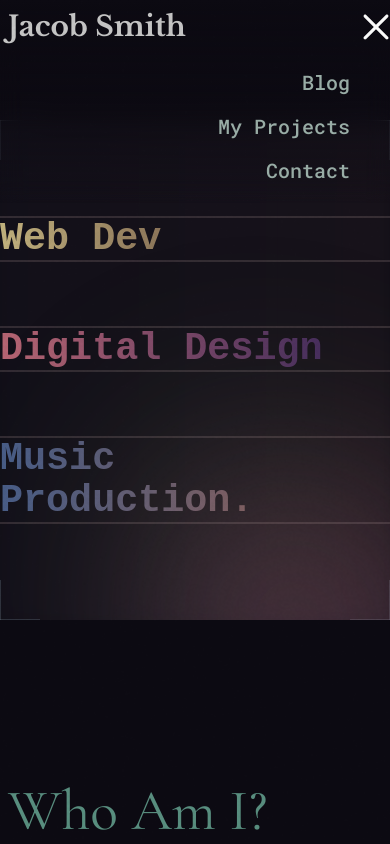
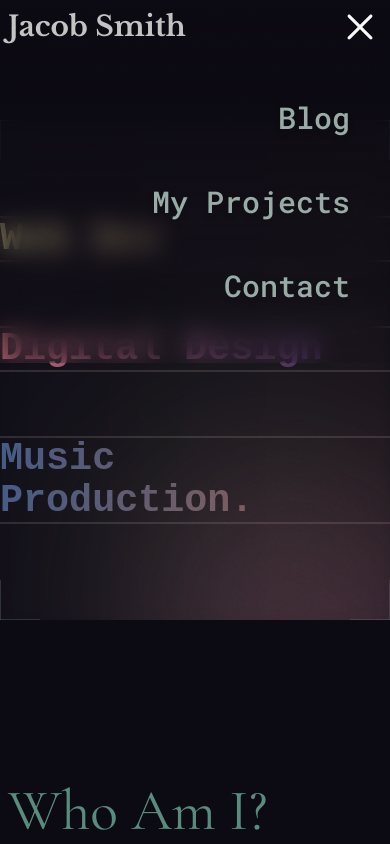
Before and after one commit to xojacob/first_player, a React (Vite) app: page /first_player/myprojects/1 in a window 390 px wide. Both pictures are taken after a click on the picture 376 px from the left and 27 px from the top of the page. Shown: the top 844 px of the page. Built offline with nearby package versions, Linux system fonts and the light colour scheme; a web font is replaced by a local one.

Commit message:
Navbar resize

```diff
--- a/src/Components/Navbar.jsx
+++ b/src/Components/Navbar.jsx
@@ -12,7 +12,7 @@ const Navbar = () => {
     <nav className="w-full flex justify-center top-0 fixed z-50">
       <div
         className={`${
-          toggle ? "pb-40" : "pb-3"
+          toggle ? "pb-80" : "pb-3"
         } transition-all duration-300 ease-in-out sm:px-10 sm:pb-3 backdrop-blur-md pt-3 bg-gradient-to-b from-primary flex justify-between items-center fixed w-full max-w-[1400px]`}
       >
         <div>
@@ -56,7 +56,7 @@ const Navbar = () => {
           ))}
         </ul>
 
-        <div className="sm:hidden ">
+        <div className="sm:hidden mr-4">
           <img
             src={toggle ? close : menu}
             alt="menu"
@@ -76,7 +76,7 @@ const Navbar = () => {
               {navLinks.map((nav, index) => (
                 <li
                   key={nav.id}
-                  className={`font-roboto font-normal text-right pr-10 cursor-pointer text-xl text-primary ${
+                  className={`font-roboto font-normal text-right pr-10 pt-8 drop-shadow-md cursor-pointer text-3xl text-primary ${
                     index === navLinks.length - 1 ? "mr-0" : "mb-4"
                   } `}
                 >
```
